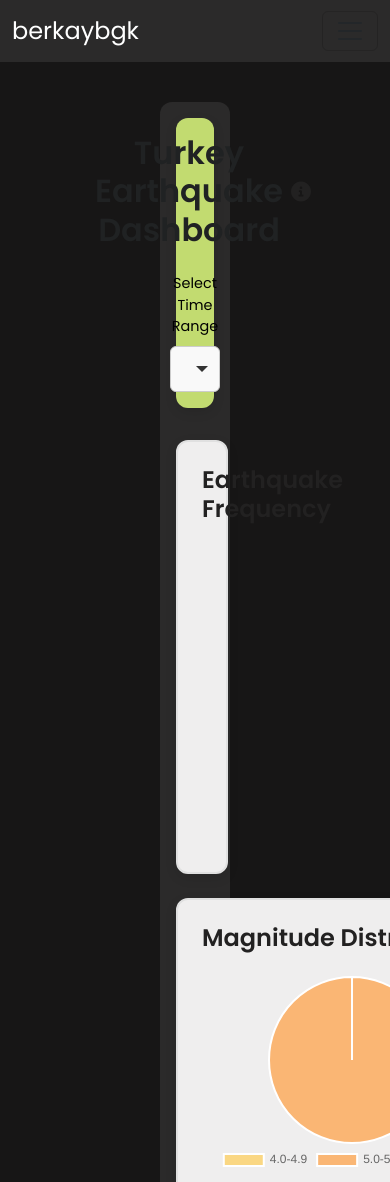
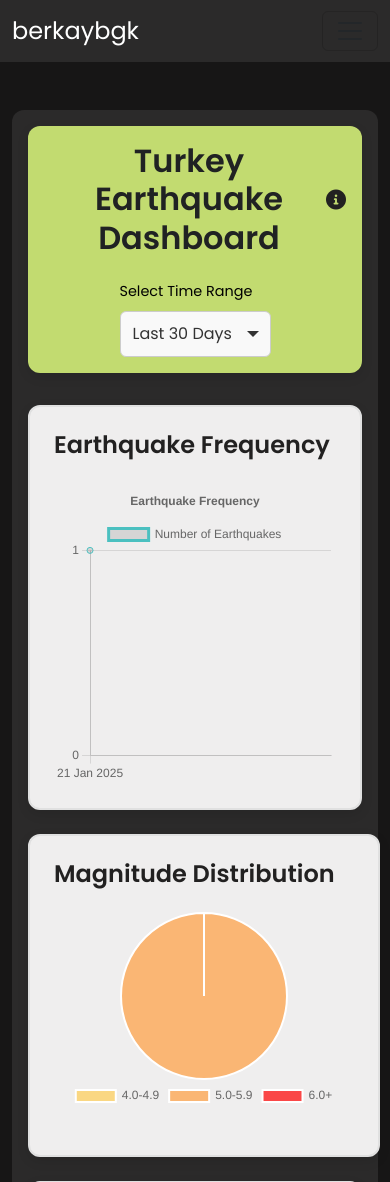
Before and after one commit to berkaybgk/portfolio, a Django app: page /eq-dashboard/ in a window 390 px wide; the page is wider, and only the part inside the window is pictured. Shown: the top 1182 px of that part. Run offline with Django 5.2, Linux system fonts and the light colour scheme; some libraries are stand-ins or nearby versions.

Commit message:
margin changed for mobile, testing

```diff
--- a/portfolio/website/templates/base.html
+++ b/portfolio/website/templates/base.html
@@ -179,7 +179,7 @@
     </nav>
 
     <!-- Content -->
-    <div class="container-fluid custom-container">
+    <div class="container" style="margin-top: 3rem">
         {% block content %}{% endblock %}
     </div>
 
```
